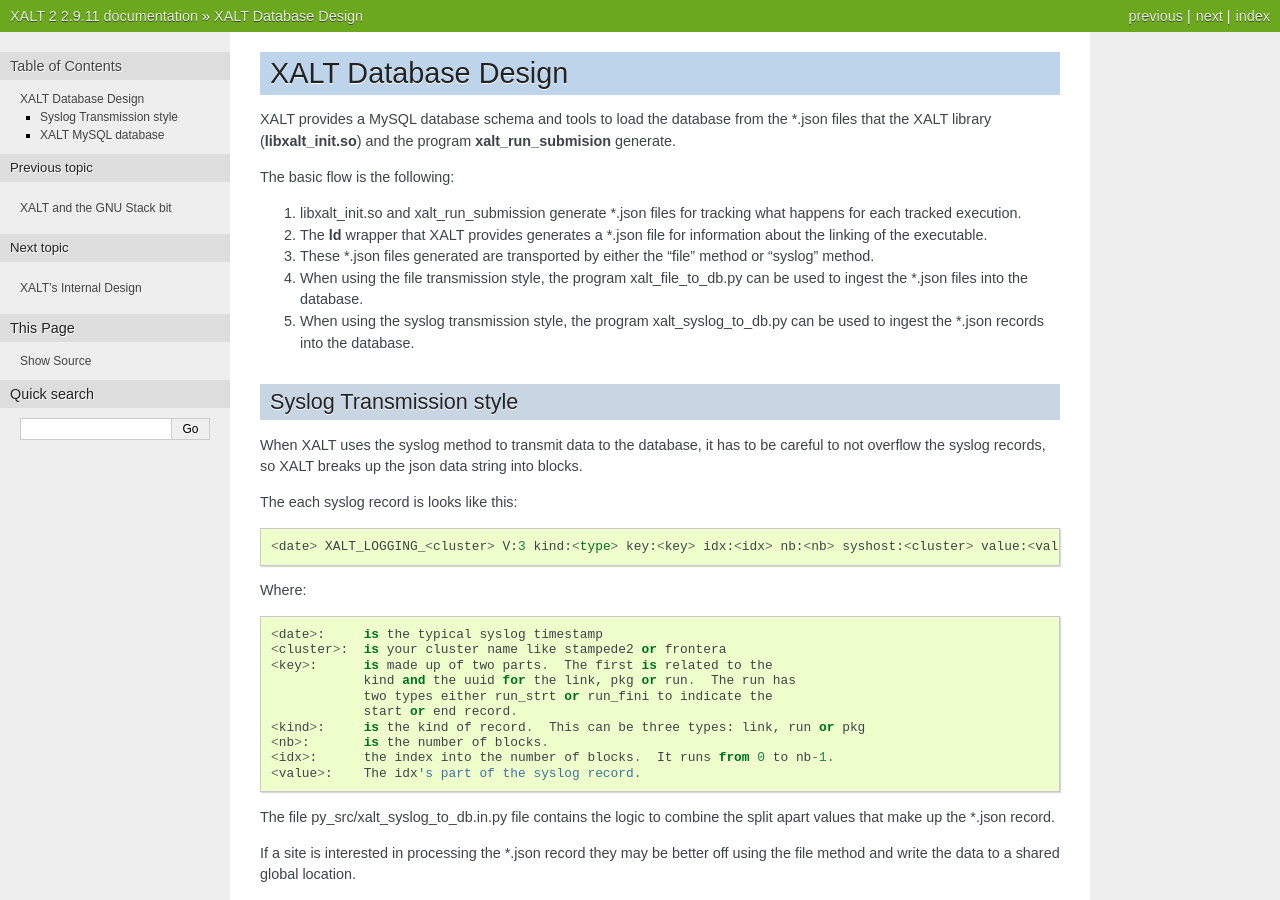
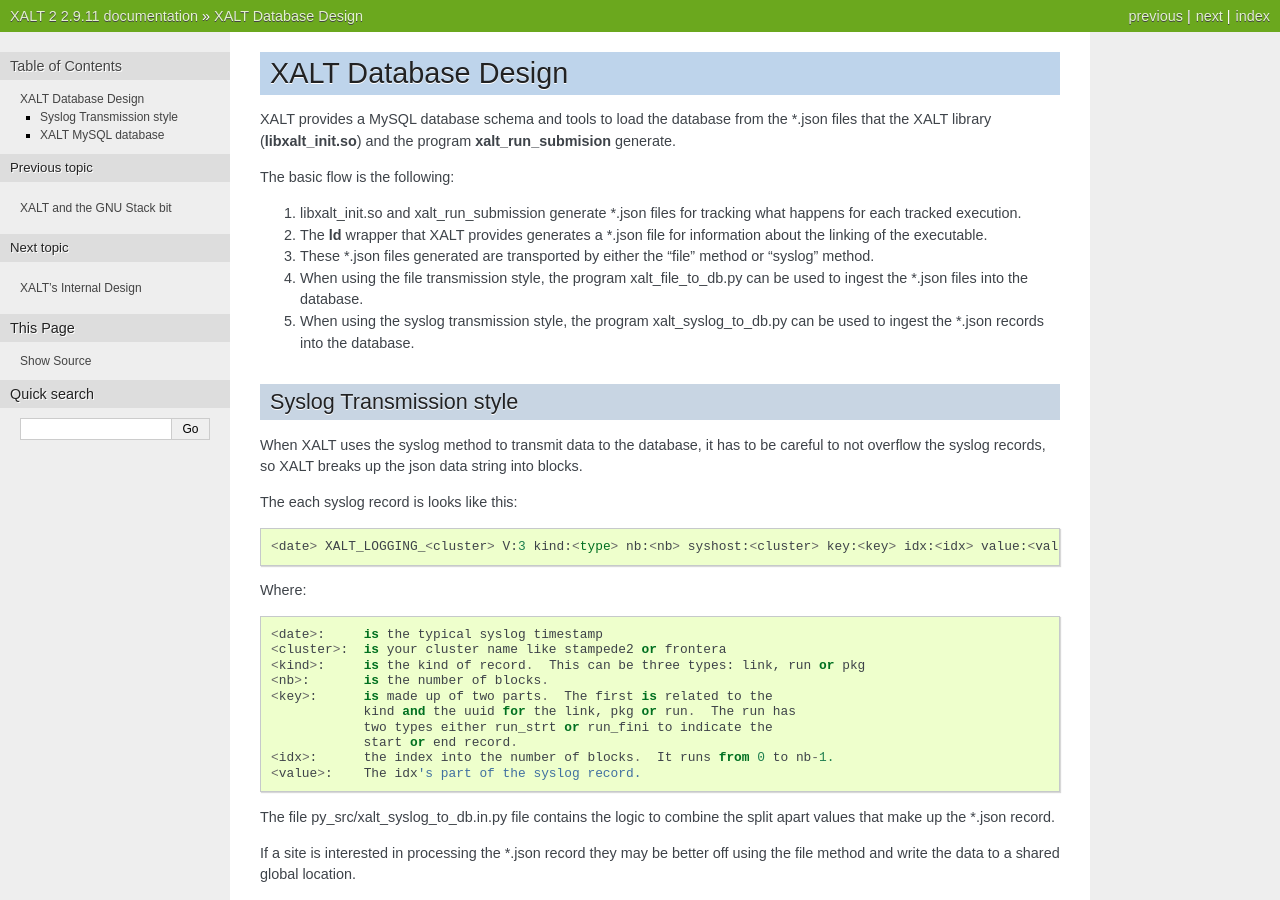
Before and after one commit to xalt/xalt, a Sphinx documentation site: the page built from docs/source/110_db.rst, in a window 1280 px wide and 900 px high. Built offline with Sphinx 7.4.7, drawn with Linux system fonts in a browser that asks for light colours.

```diff
--- a/docs/source/110_db.rst
+++ b/docs/source/110_db.rst
@@ -29,18 +29,18 @@ up the json data string into blocks.
 
 The each syslog record is looks like this::
 
-  <date> XALT_LOGGING_<cluster> V:3 kind:<type> key:<key> idx:<idx> nb:<nb> syshost:<cluster> value:<value>
+  <date> XALT_LOGGING_<cluster> V:3 kind:<type> nb:<nb> syshost:<cluster> key:<key> idx:<idx> value:<value>
 
 Where::
 
   <date>:     is the typical syslog timestamp
   <cluster>:  is your cluster name like stampede2 or frontera
+  <kind>:     is the kind of record.  This can be three types: link, run or pkg
+  <nb>:       is the number of blocks.
   <key>:      is made up of two parts.  The first is related to the
               kind and the uuid for the link, pkg or run.  The run has
               two types either run_strt or run_fini to indicate the
               start or end record.
-  <kind>:     is the kind of record.  This can be three types: link, run or pkg
-  <nb>:       is the number of blocks.
   <idx>:      the index into the number of blocks.  It runs from 0 to nb-1.
   <value>:    The idx's part of the syslog record.
 
```
Also changed, not shown: 1 other file.
